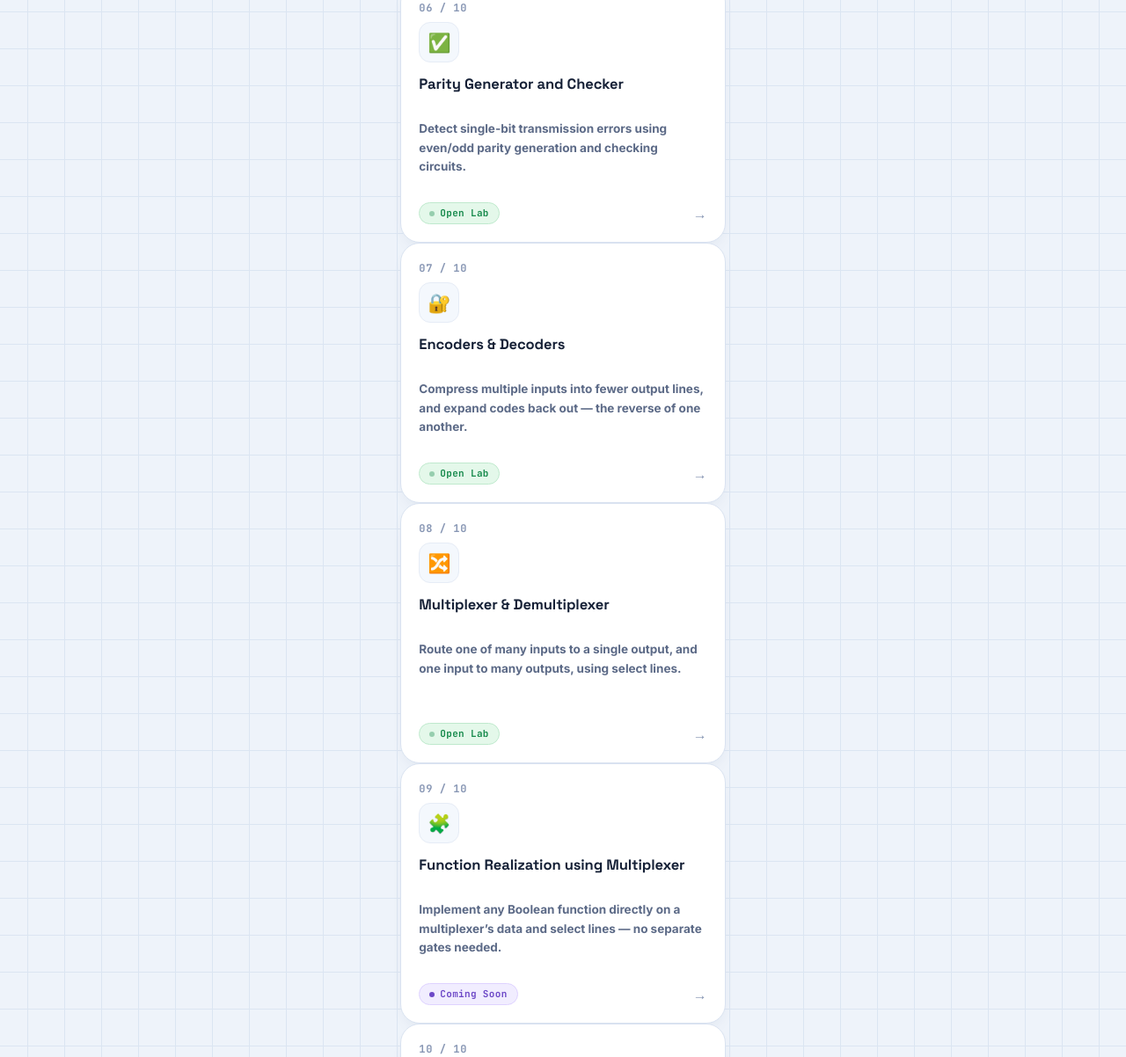
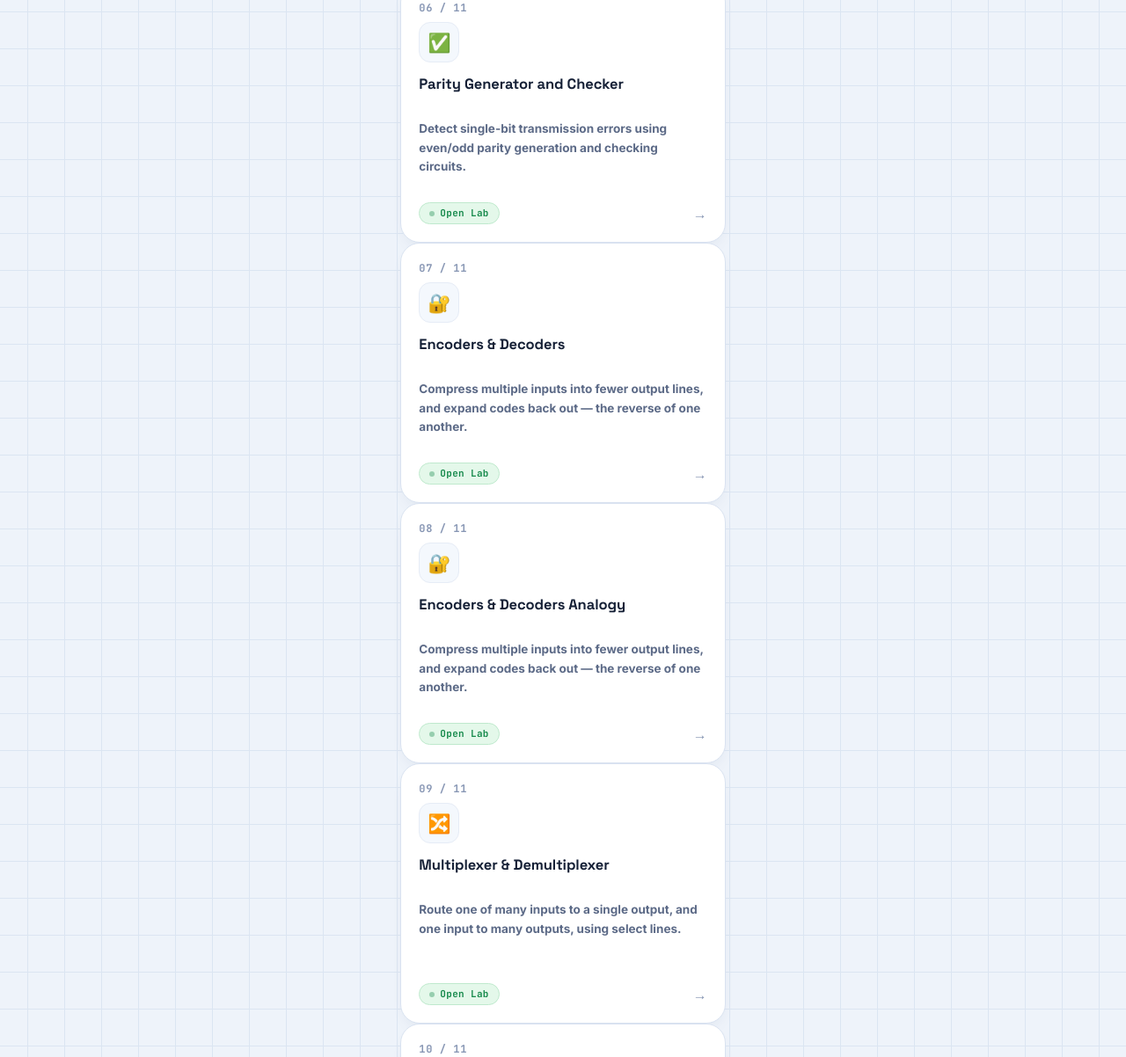
Before and after one commit to AlwynRajivS/Module-2-Combinational-Circuit, a plain HTML site: page index.html in a window 1280 px wide. Shown: the part 1163-2365 px from the top of the page at 88% size. Drawn offline with Linux system fonts and the light colour scheme.

Commit message:
Add Encoders & Decoders Analogy section to index.html

```diff
--- a/index.html
+++ b/index.html
@@ -1510,6 +1510,13 @@ const topics=[
     title:'Encoders & Decoders',
     desc:'Compress multiple inputs into fewer output lines, and expand codes back out — the reverse of one another.',
     href:'Encoders_Decoders.html',
+    ready:true
+  },
+    {
+    icon:'🔐',
+    title:'Encoders & Decoders Analogy',
+    desc:'Compress multiple inputs into fewer output lines, and expand codes back out — the reverse of one another.',
+    href:'Encoders_Decoders_Analogy.html',
     ready:true
   },
 
```
